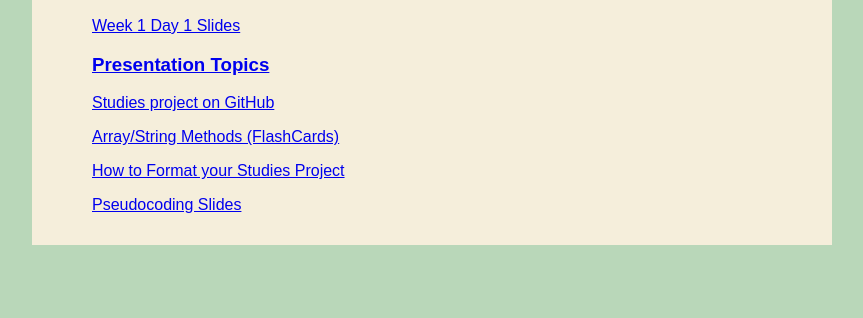
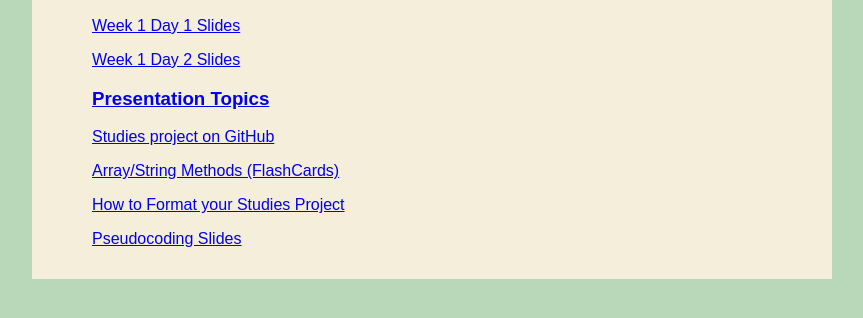
Before and after one commit to kchresfield/kilo.github.io, a plain HTML site: page helpfulLinks.html in a window 1280 px wide. Shown: the part 234-552 px from the top of the page, without its empty margins (208-1071 px from the left). Drawn offline with Linux system fonts and the light colour scheme.

Commit message:
added w1d2 slides

```diff
--- a/helpfulLinks.html
+++ b/helpfulLinks.html
@@ -123,7 +123,7 @@
                     <!--    <a href="http://eloquentjavascript.net/"><p>EQJS</p></a>-->
                     <h2>Week 1</h2>
                         <a href="https://docs.google.com/presentation/d/1TTWRFgVXHXrllbZizWzEBtbh7gfXuJLPXEfjx5ZbtcU/embed?usp=sharing"><p>Week 1 Day 1 Slides</p></a>
-                        <!--<a href="https://docs.google.com/presentation/d/150lk5FY8KXwcnsTpOLRk51j9ccvyHwrMV0x2j2xS7po/embed?usp=sharing"><p>Week 1 Day 2 Slides</p></a>-->
+                        <a href="https://docs.google.com/presentation/d/150lk5FY8KXwcnsTpOLRk51j9ccvyHwrMV0x2j2xS7po/embed?usp=sharing"><p>Week 1 Day 2 Slides</p></a>
                         <!--<a href="https://docs.google.com/presentation/d/1YkYIJBweP2gUh71b-FsqUipL4WKjj7SPkE1kVcLKlY8/embed?usp=sharing"><p>Week 1 Day 3 Slides</p></a>-->
                         <!--<a href="https://docs.google.com/presentation/d/1J-qE0RVBkutfXP_5NIeEac9boLqKy-fWYGh8aTP-_54/embed?usp=sharing"><p>Week 1 Day 4 Slides</p></a>-->
                         <a href="https://docs.google.com/document/d/1L7-nYcgzfLBBbS47GOUE5M4DpA-B9J0aNUkzXlNP8lk/edit?usp=sharing"><h3>Presentation Topics</h3></a>
```
